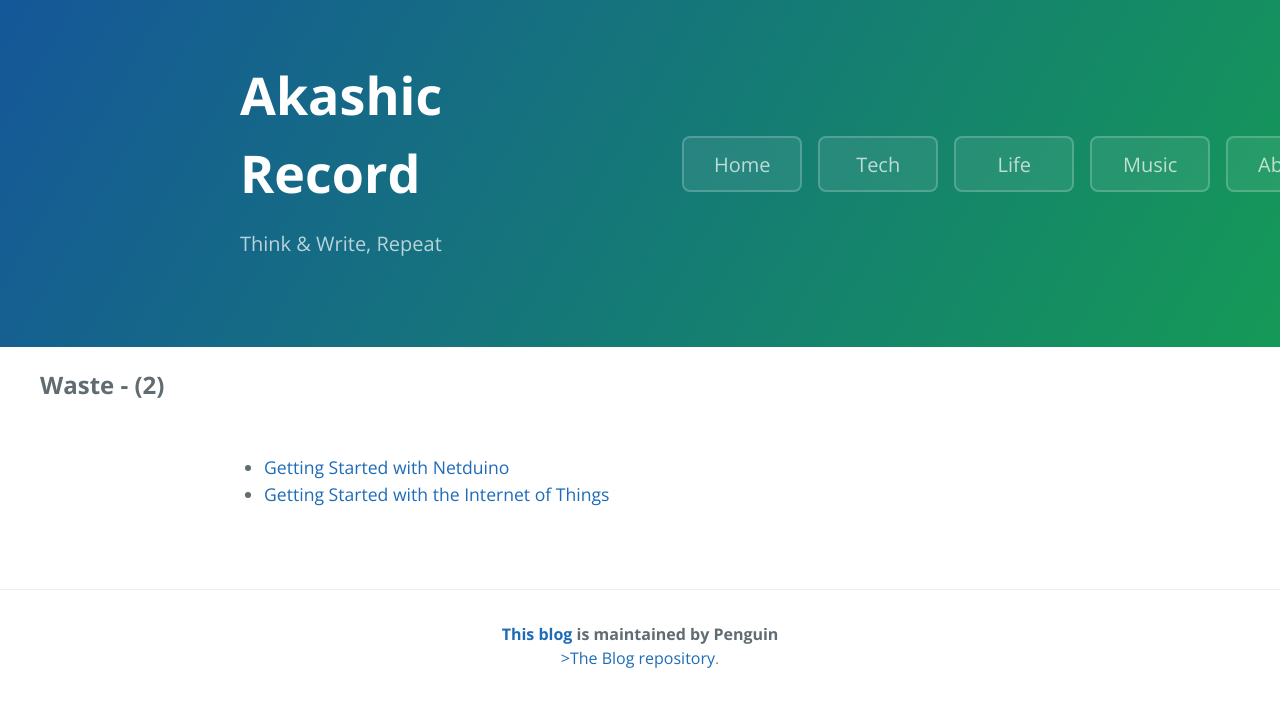
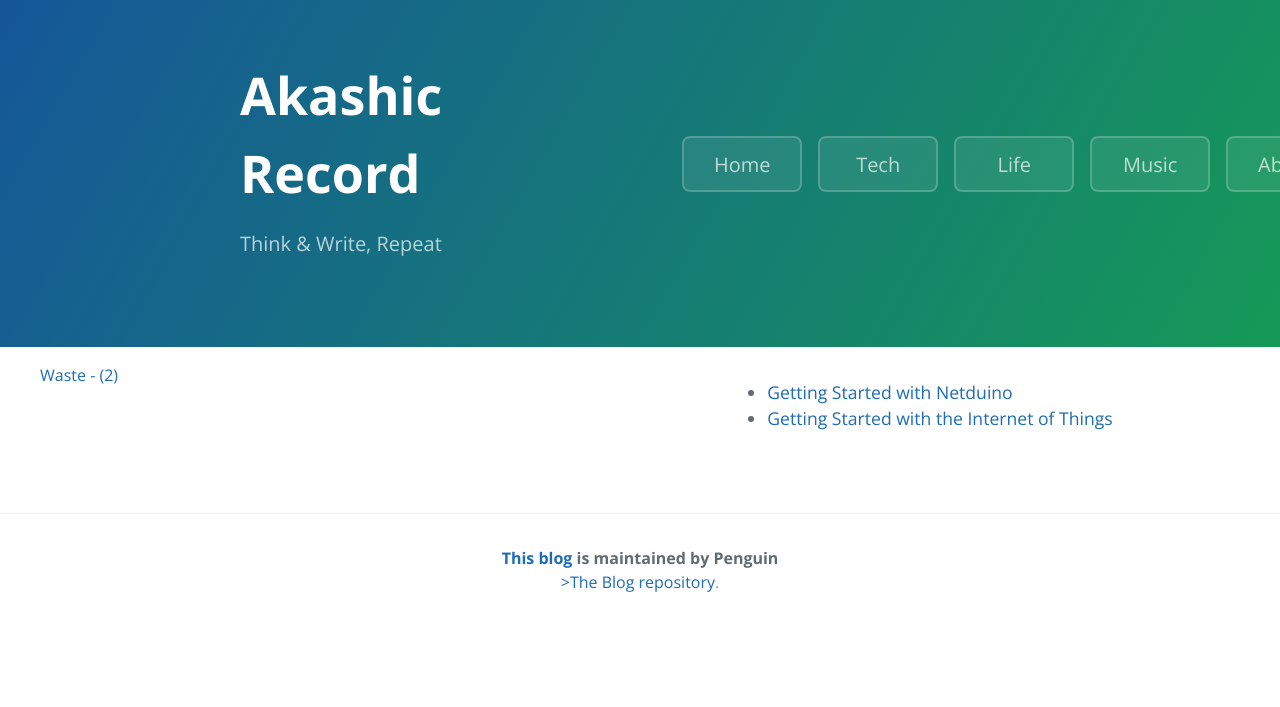
Before and after one commit to sivese/sivese.github.io, a Jekyll site: the page built from index.md, in a window 1280 px wide. Shown: the top 707 px of the page. Built offline with Jekyll 4.4.1, drawn with Linux system fonts in a browser that asks for light colours.

Commit message:
navigation

```diff
--- a/_includes/side-navigation.html
+++ b/_includes/side-navigation.html
@@ -1,7 +1,7 @@
-<div>
+<div class="side-nav">
     <ul>
         {% for category in site.categories %}
-        <h2> {{ category[0] }} - ({{ category.size }}) </h1>
+        <a> {{ category[0] }} - ({{ category.size }}) </a>
         {% endfor %}
     </ul>
 </div>
--- a/_layouts/default.html
+++ b/_layouts/default.html
@@ -6,9 +6,11 @@
     <body>
         {% include top.html %}
 
-        {% include side-navigation.html %}
-        <section class="main-content">
-            {{ content }}
+        <section class="blog-body">
+            {% include side-navigation.html %}
+            <section class="main-content">
+                {{ content }}
+            </section>
         </section>
 
         {% include footer.html %}
--- a/_sass/akashic.scss
+++ b/_sass/akashic.scss
@@ -316,6 +316,14 @@ a {
   }
 }
 
+.blog-body {
+  display: flex;
+}
+
+.side-nav {
+  width: 35rem;
+}
+
 .blog-name {
   margin-top: 0;
   margin-bottom: 0.1rem;
```
